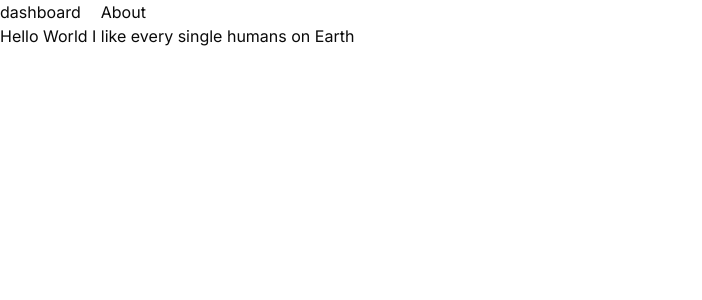
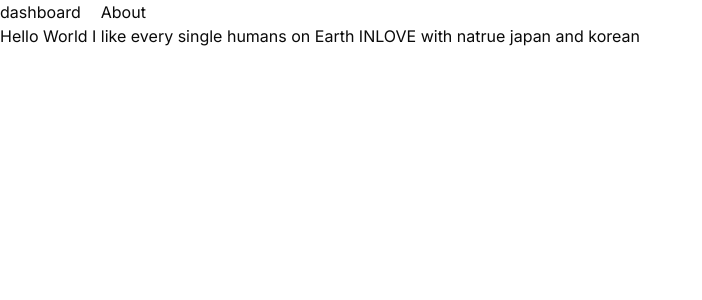
Before and after one commit to CheaSenghuy/nextjs-nextAuth-jwt-config, a Next.js app: page /dashboard/about in a window 1280 px wide. Shown: the top 300 px of the page, without its empty margins (0-702 px from the left). Built offline with nearby package versions, Linux system fonts and the light colour scheme.

Commit message:
testing 2

```diff
--- a/app/dashboard/about/page.tsx
+++ b/app/dashboard/about/page.tsx
@@ -2,7 +2,7 @@ import React from 'react'
 
 const Page = () => {
     return (
-        <div>Hello World I like every single humans on Earth </div>
+        <div>Hello World I like every single humans on Earth INLOVE with natrue japan and korean </div>
     )
 }
 
```
